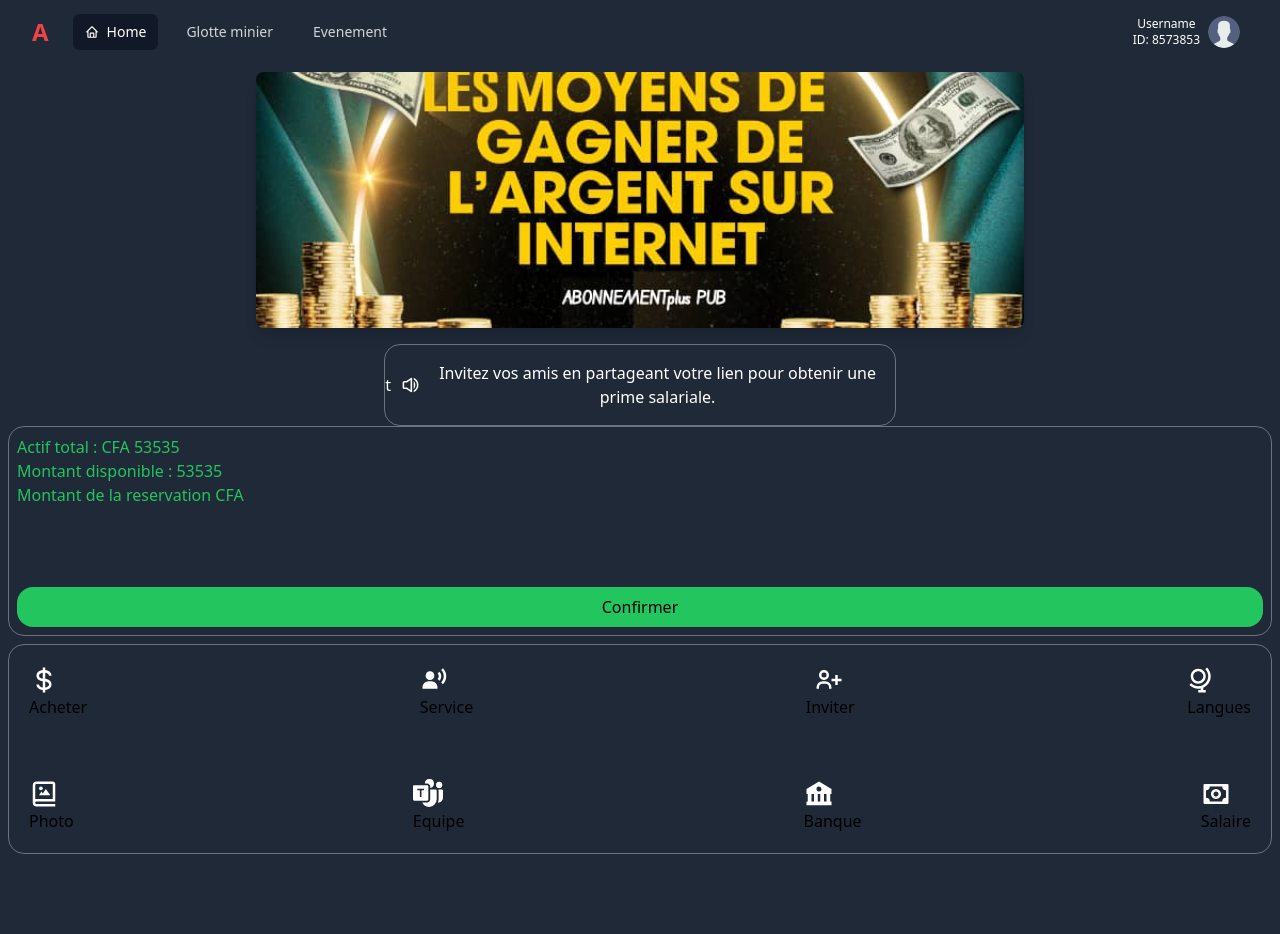
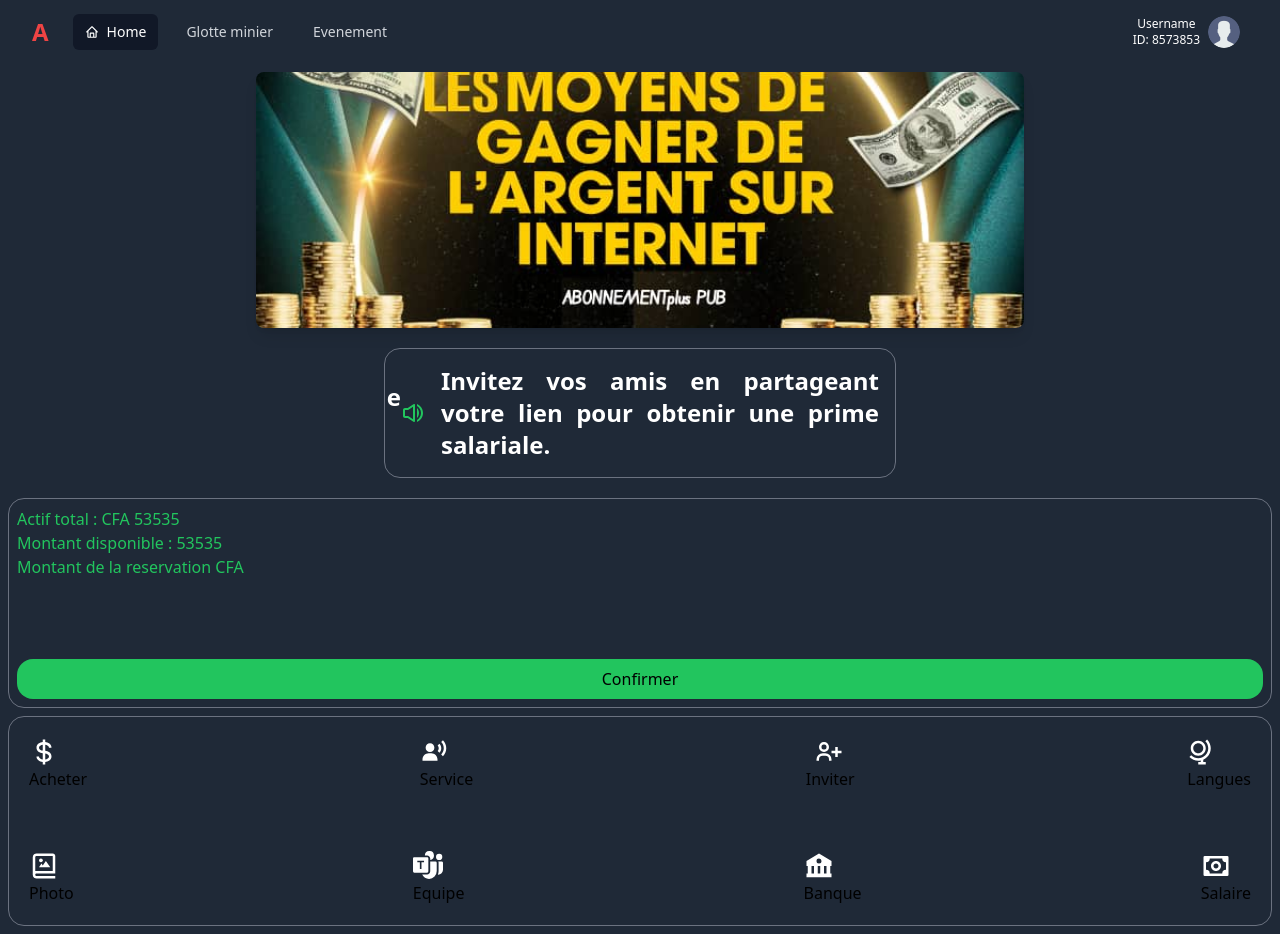
Before and after one commit to TechSupport84/abonnement, a React (Vite) app: page / in a window 1280 px wide. Before the commit the page ends 862 px from the top, so only its background shows below. Built offline with nearby package versions, Linux system fonts and the light colour scheme.

Commit message:
updated by removing pnpm

```diff
--- a/src/pages/HomePage.jsx
+++ b/src/pages/HomePage.jsx
@@ -6,8 +6,8 @@ import SlicePage from '../components/SlicePage';
 
 function HomePage() {
   const slices = [
-    { id: 1, icons: <BiVolumeFull className="text-white text-2xl" />, detail: "Gagnez jusqu'à 100% du bénéfice de votre abonnement" },
-    { id: 2, icons: <BiVolumeFull className="text-white text-2xl" />, detail: "Invitez vos amis en partageant votre lien pour obtenir une prime salariale." },
+    { id: 1, icons: <BiVolumeFull className="text-green-500 text-2xl " />, detail: "Gagnez jusqu'à 100% du bénéfice de votre abonnement" },
+    { id: 2, icons: <BiVolumeFull className="text-2xl text-green-500" />, detail: "Invitez vos amis en partageant votre lien pour obtenir une prime salariale." },
   ];
 
   const [currentIndex, setCurrentIndex] = useState(0);
@@ -23,17 +23,17 @@ function HomePage() {
   return (
     <div className="mt-2">
       {/* Image Slider Section */}
-      <div className="image-pub flex justify-center items-center">
+      <div className="image-pub flex justify-center items-center mb-5">
         <SlicePage />
       </div>
 
       {/* Text Slider Section */}
-      <div className="border rounded-2xl border-gray-500 overflow-hidden w-full max-w-lg mx-auto bg-gray-800 p-4 mt-4 relative">
+      <div className="border rounded-2xl border-gray-500 overflow-hidden w-full max-w-lg mx-auto bg-gray-800 p-4 mt-4 relative mb-5">
         <div className="flex transition-transform duration-700 ease-in-out" style={{ transform: `translateX(-${currentIndex * 100}%)` }}>
           {slices.map((slice) => (
-            <div key={slice.id} className="flex items-center justify-center w-full flex-shrink-0 gap-4 text-center">
-              {slice.icons}
-              <span className="text-white">{slice.detail}</span>
+            <div key={slice.id} className="flex items-center justify-center w-full flex-shrink-0 gap-4 text-justify">
+              <span className='ml-0'>{slice.icons}</span>
+              <span className="text-white font-bold text-2xl">{slice.detail}</span>
             </div>
           ))}
         </div>
```
